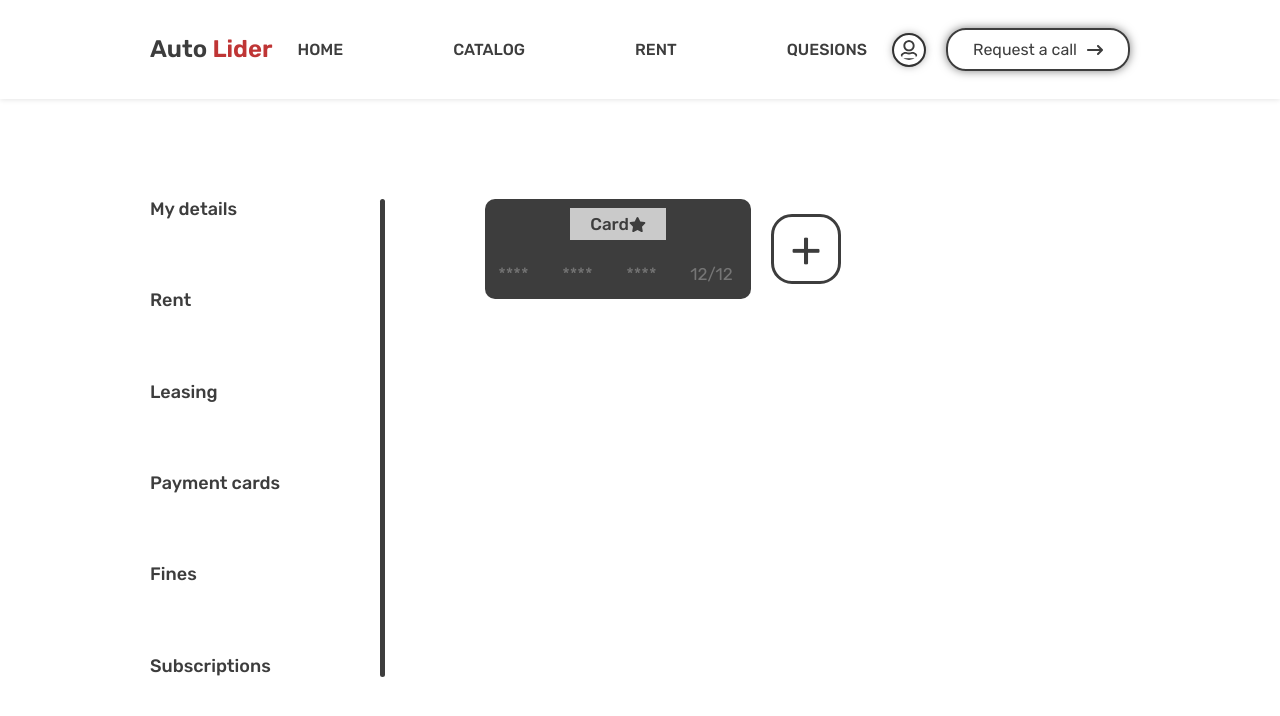
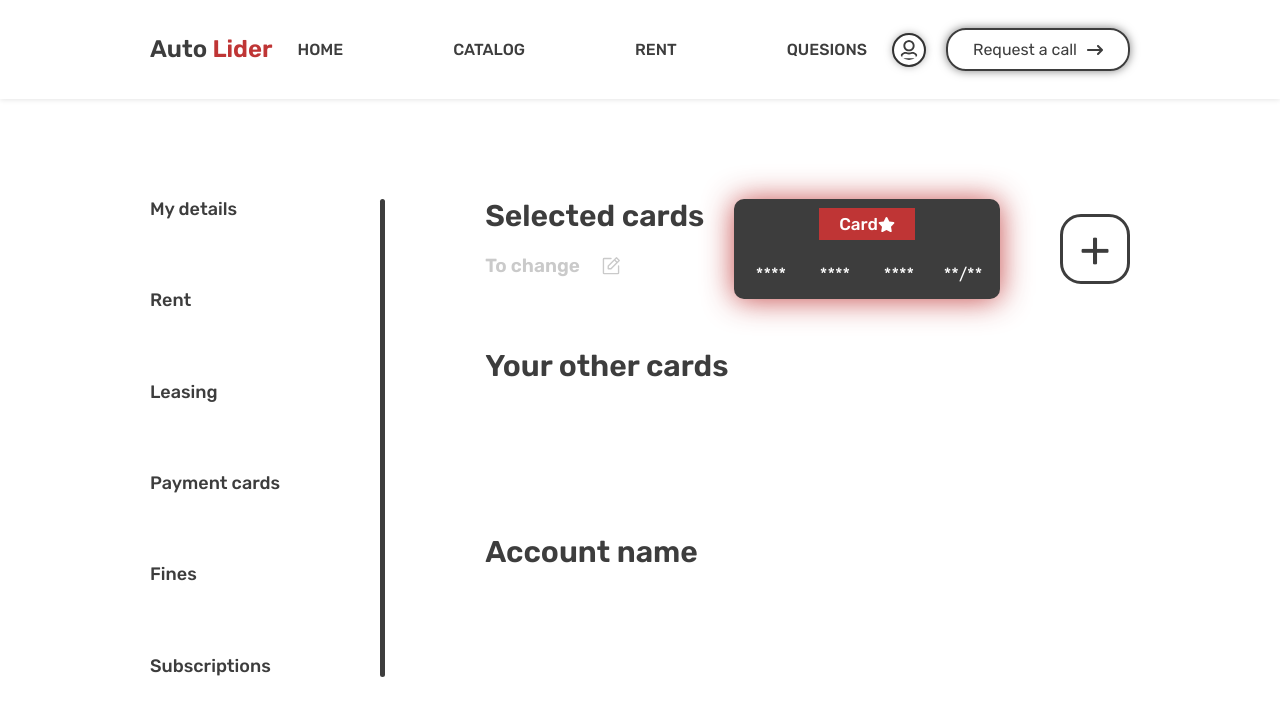
Before and after one commit to Shahzod999/AutoLider, a Next.js app: page /personalArea/paymentCards in a window 1280 px wide. Shown: the top 716 px of the page. Built offline with nearby package versions, Linux system fonts and the light colour scheme.

Commit message:
cardholder

```diff
--- a/src/app/personalArea/paymentCards/page.tsx
+++ b/src/app/personalArea/paymentCards/page.tsx
@@ -1,10 +1,41 @@
+"use client";
+import MainCard from "@/components/userCard/mainCard/MainCard";
 import UserCard from "@/components/userCard/UserCard";
+import { selectCar } from "@/lib/features/paymentCardDataSlice";
+import { useAppSelector } from "@/lib/hooks";
 import "./paymentCards.scss";
+import { PiNotePencil } from "react-icons/pi";
 
 const page = () => {
+  const cards = useAppSelector(selectCar);
+
   return (
-    <div>
-      <UserCard />
+    <div className="paymentCards">
+      <div className="paymentCards__select">
+        <div className="paymentCards__select__text">
+          <h2>Selected сards</h2>
+          <div>
+            <span>To change </span>
+            <PiNotePencil size={22} />
+          </div>
+        </div>
+        <div>
+          <UserCard color={"selectedCard"} />
+        </div>
+      </div>
+
+      <div className="paymentCards__otherCards">
+        <h2>Your other cards</h2>
+        <div className="paymentCards__otherCards__added">
+          {cards.map((numbers, index) => (
+            <MainCard key={index} numbers={numbers} />
+          ))}
+        </div>
+      </div>
+
+      <div className="paymentCards__accauntName">
+        <h2>Account name</h2>
+      </div>
     </div>
   );
 };
--- a/src/app/personalArea/paymentCards/paymentCards.scss
+++ b/src/app/personalArea/paymentCards/paymentCards.scss
@@ -0,0 +1,52 @@
+.paymentCards {
+  flex: 1;
+  &__select {
+    display: flex;
+    justify-content: space-between;
+    &__text {
+      h2 {
+        margin-bottom: 20px;
+        font-size: 30px;
+        font-weight: 600;
+        line-height: 35.55px;
+      }
+      div {
+        display: flex;
+        align-items: center;
+        gap: 20px;
+        & * {
+          font-size: 19px;
+          font-weight: 600;
+          line-height: 22.52px;
+          color: #cacaca;
+        }
+      }
+    }
+  }
+  &__otherCards {
+    h2 {
+      display: block;
+      font-size: 30px;
+      font-weight: 600;
+      line-height: 35.55px;
+      margin-bottom: 50px;
+    }
+    &__added {
+      flex: 1;
+      display: flex;
+      flex-wrap: wrap;
+      gap: 40px;
+      margin-bottom: 100px;
+    }
+  }
+  &__accauntName {
+    h2 {
+      display: block;
+      font-size: 30px;
+      font-weight: 600;
+      line-height: 35.55px;
+      margin-bottom: 50px;
+    }
+
+  }
+}
--- a/src/components/personalArea/PersonalManager.tsx
+++ b/src/components/personalArea/PersonalManager.tsx
@@ -23,8 +23,7 @@ const PersonalManager = () => {
       </div>
 
       <div className="personalManager">
-
-        <UserCard />
+        <UserCard color={"mydetails"} />
 
         <div className="personalManager__info">
           <div className="personalManager__info__namebox">
--- a/src/components/userCard/UserCard.tsx
+++ b/src/components/userCard/UserCard.tsx
@@ -2,16 +2,13 @@
 import "./userCard.scss";
 import { useState } from "react";
 import { FaStar } from "react-icons/fa";
-import { useAppSelector, useAppDispatch, useAppStore } from "@/lib/hooks";
+import { useAppSelector, useAppDispatch } from "@/lib/hooks";
 import { addNewCard, selectCar } from "@/lib/features/paymentCardDataSlice";
-import MainCard from "./mainCard/MainCard";
 
-const UserCard = () => {
+const UserCard = ({ color }) => {
   const cards = useAppSelector(selectCar);
   console.log(cards);
-
   const dispatch = useAppDispatch();
-  const store = useAppStore();
 
   const [error, setError] = useState(false);
   const [inputData, setInputDate] = useState({
@@ -38,8 +35,9 @@ const UserCard = () => {
 
   return (
     <>
+      <div className="cardHolderMain">
         <form className="cardHolder" onSubmit={newCardAddStore}>
-        <div className="cardHolder__card">
+          <div className={`cardHolder__card  ${color}`}>
             <div className="cardHolder__card__name">
               <span>
                 Card
@@ -48,21 +46,46 @@ const UserCard = () => {
             </div>
 
             <div className="cardHolder__card__numbers">
-            <input type="password" placeholder="****" maxLength={4} onChange={(e) => inputChange("inputFirst", e)} value={inputData.inputFirst} required />
-            <input type="password" placeholder="****" maxLength={4} onChange={(e) => inputChange("inputSecond", e)} value={inputData.inputSecond} required />
-            <input type="password" placeholder="****" maxLength={4} onChange={(e) => inputChange("inputThird", e)} value={inputData.inputThird} required />
-            <input type="text" placeholder="12/12" maxLength={4} onChange={(e) => inputChange("inputDate", e)} value={inputData.inputDate} required />
+              <input
+                type="password"
+                placeholder="****"
+                maxLength={4}
+                onChange={(e) => inputChange("inputFirst", e)}
+                value={inputData.inputFirst}
+                required
+              />
+              <input
+                type="password"
+                placeholder="****"
+                maxLength={4}
+                onChange={(e) => inputChange("inputSecond", e)}
+                value={inputData.inputSecond}
+                required
+              />
+              <input
+                type="password"
+                placeholder="****"
+                maxLength={4}
+                onChange={(e) => inputChange("inputThird", e)}
+                value={inputData.inputThird}
+                required
+              />
+              <input
+                type="text"
+                placeholder="**/**"
+                maxLength={4}
+                onChange={(e) => inputChange("inputDate", e)}
+                value={inputData.inputDate}
+                required
+              />
             </div>
           </div>
-
+          <input type="submit" style={{ display: "none" }} />
+        </form>
         <button type="submit">+</button>
-      </form>
+      </div>
 
       {error && <span className="ErrorMessage">Error write only number</span>}
-
-      {cards.map((numbers, index) => (
-        <MainCard key={index} numbers={numbers} />
-      ))}
     </>
   );
 };
--- a/src/components/userCard/mainCard/MainCard.tsx
+++ b/src/components/userCard/mainCard/MainCard.tsx
@@ -1,25 +1,35 @@
-import React from "react";
+"use client";
+import React, { useState } from "react";
 import { FaStar } from "react-icons/fa";
+import "./mainCard.scss";
 
 const MainCard = ({ numbers }) => {
+  const [fastar, setFastar] = useState(false);
+
+  const fastarHandler = () => {
+    setFastar(!fastar);
+  };
+
   const { inputFirst, inputSecond, inputThird, inputDate } = numbers;
 
   return (
-    <div className="cardHolder__card">
-      <div className="cardHolder__card__name">
-        <span>
+    <div className="cardHolderMain">
+      <div className="cardHolder__card otherCards">
+        <div className="cardHolder__card__name otherCards__name">
+          <span onClick={fastarHandler}>
             Card
-          <FaStar />
+            {fastar ? <FaStar fill="#3D3D3D" /> : <FaStar fill="white" />}
           </span>
         </div>
 
-      <div className="cardHolder__card__numbers">
+        <div className="cardHolder__card__numbers otherCards__numbers">
           <span>{inputFirst}</span>
           <span>{inputSecond}</span>
           <span>{inputThird}</span>
           <span>{inputDate}</span>
         </div>
       </div>
+    </div>
   );
 };
 
--- a/src/components/userCard/mainCard/mainCard.scss
+++ b/src/components/userCard/mainCard/mainCard.scss
@@ -0,0 +1,14 @@
+.otherCards {
+  background-color: transparent !important;
+  border: 2px solid #bf3535;
+  &__name {
+    span {
+      background-color: #f1f1f1 !important;
+    }
+  }
+  &__numbers {
+    span {
+      color: #3d3d3d !important;
+    }
+  }
+}
--- a/src/components/userCard/userCard.scss
+++ b/src/components/userCard/userCard.scss
@@ -2,13 +2,34 @@
   color: red;
   animation: 0.2s alternate Error infinite;
 }
-.cardHolder {
+
+.mydetails {
+  span {
+    background-color: #cacaca;
+  }
+}
+.selectedCard {
+  box-shadow: 0px 1px 30px 0px #bf3535e5;
+  span {
+    background-color: #bf3535;
+    color: white;
+    svg {
+      fill: white;
+    }
+  }
+  input::placeholder {
+    color: white;
+  }
+}
+
+.cardHolderMain {
   display: flex;
   align-items: center;
   justify-content: space-between;
   margin-bottom: 50px;
-  gap: 20px;
+  gap: 60px;
 
+  .cardHolder {
     &__card {
       width: 266px;
       height: 100px;
@@ -26,7 +47,6 @@
           align-items: center;
           width: 100%;
           padding: 6px 20px;
-        background-color: #cacaca;
           font-size: 17px;
           font-weight: 500;
           line-height: 20.15px;
@@ -41,6 +61,7 @@
 
         input,
         span {
+          text-align: center;
           width: 48px;
           color: white;
           background-color: transparent;
@@ -49,6 +70,7 @@
           font-size: 17px;
           font-weight: 400;
           line-height: 20.15px;
+        }
       }
     }
   }
--- a/src/lib/features/paymentCardDataSlice.ts
+++ b/src/lib/features/paymentCardDataSlice.ts
@@ -1,32 +1,31 @@
-import { createSlice, PayloadAction } from "@reduxjs/toolkit"
-import type { RootState } from "../store"
+import { createSlice, PayloadAction } from "@reduxjs/toolkit";
+import type { RootState } from "../store";
 
 interface Card {
-  inputFirst: string,
-  inputSecond: string,
-  inputThird: string,
-  inputDate: string,
+  inputFirst: string;
+  inputSecond: string;
+  inputThird: string;
+  inputDate: string;
 }
 
 export interface CardState {
-  value: Card[]
+  value: Card[];
 }
 
 const initialState: CardState = {
-  value: []
-}
+  value: [],
+};
 
 export const paymentCardDataSlice = createSlice({
-  name: 'cars',
+  name: "cars",
   initialState,
   reducers: {
     addNewCard: (state, action: PayloadAction<Card>) => {
-      state.value.push(action.payload)
-    }
-  }
-})
+      state.value.push(action.payload);
+    },
+  },
+});
 
-export const { addNewCard } = paymentCardDataSlice.actions
-export const selectCar = (state: RootState) => state.allCards.value
-
-export default paymentCardDataSlice.reducer
+export const { addNewCard } = paymentCardDataSlice.actions;
+export const selectCar = (state: RootState) => state.allCards.value;
+export default paymentCardDataSlice.reducer;
```
Lines whose indentation alone changed are shown as unchanged.
